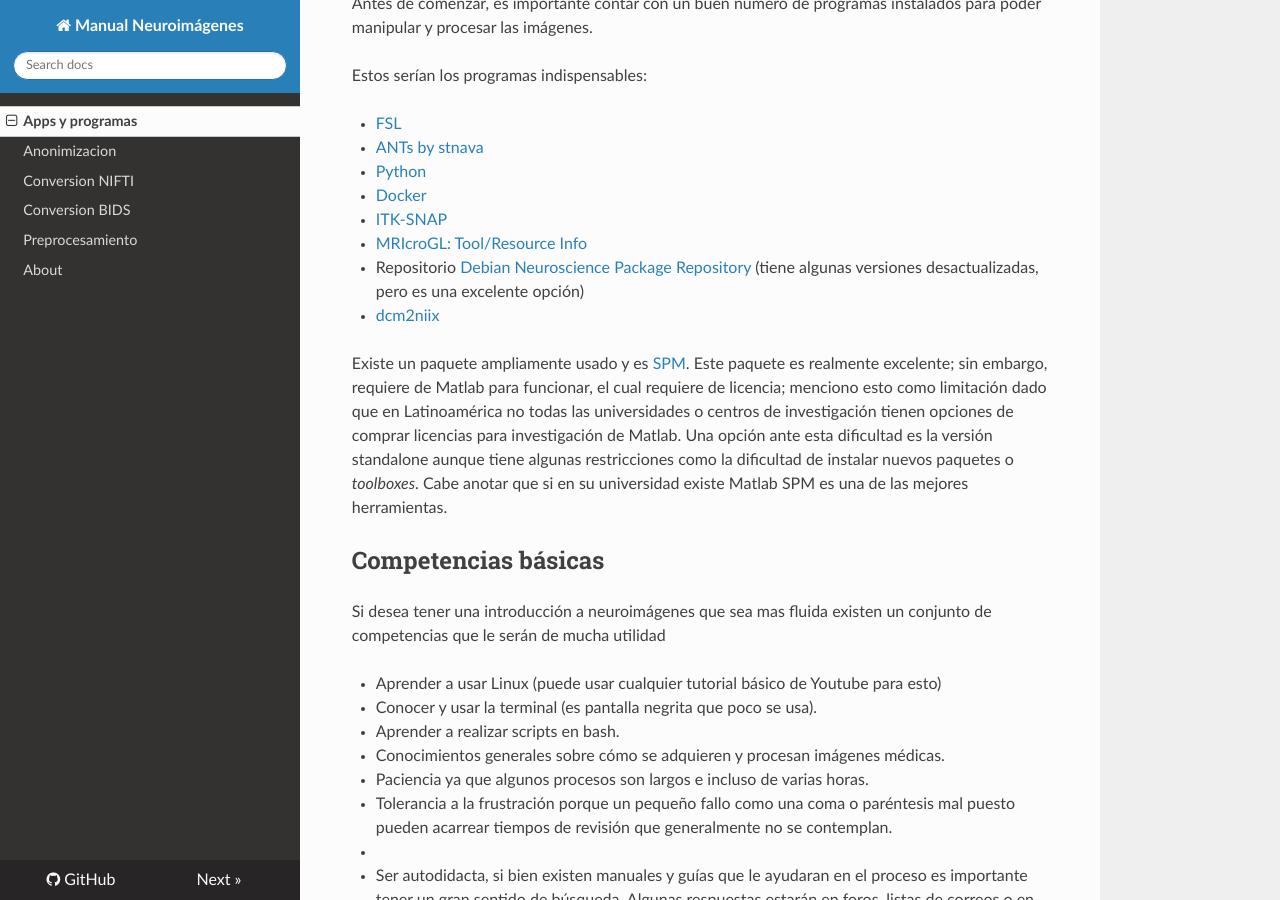
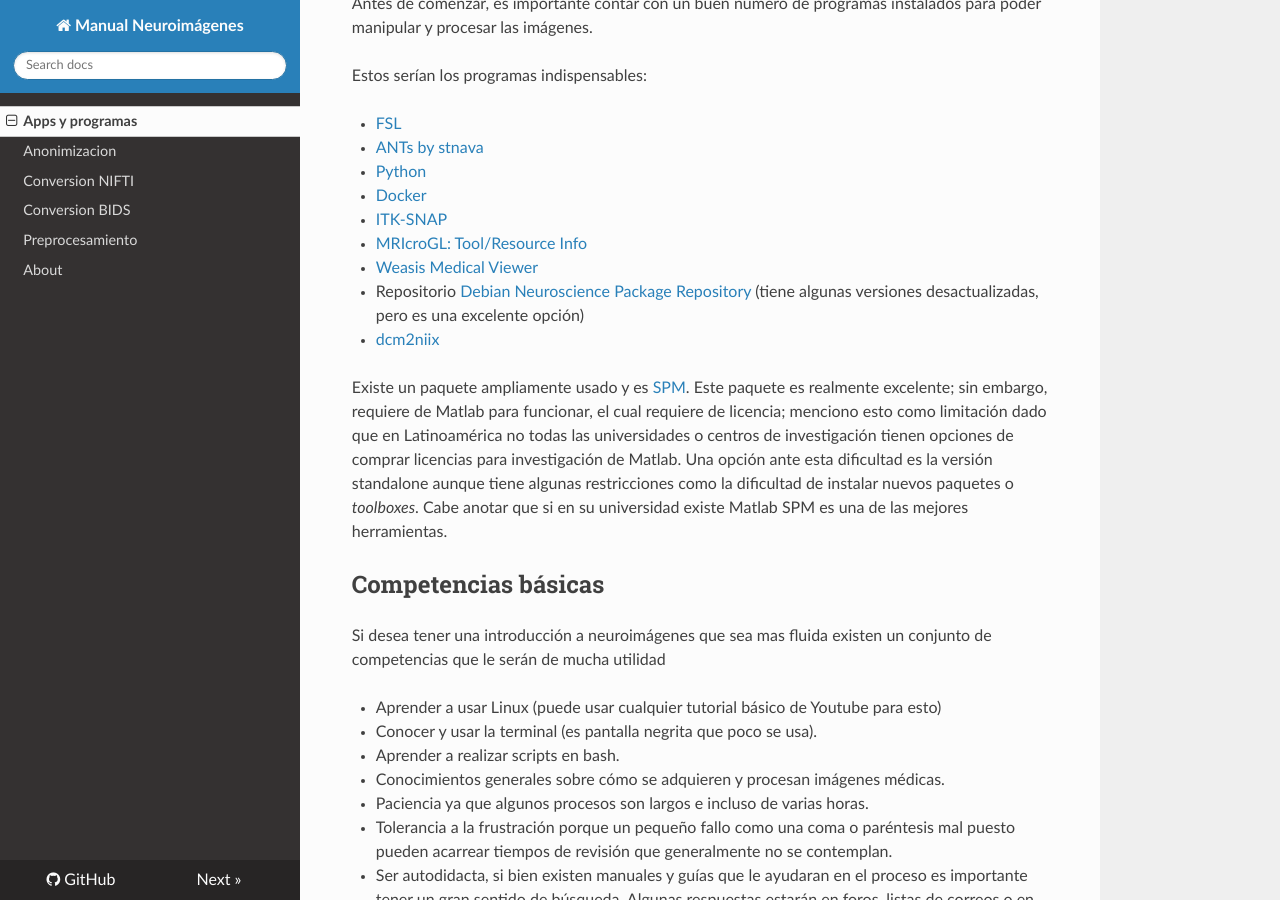
Before and after one commit to pabloreyesg/Scrips-to-MRI, an MkDocs documentation site: the page built from docs/index.md, in a window 1280 px wide and 900 px high, scrolled down 1131 px. Built offline with MkDocs 1.6.1, drawn with Linux system fonts in a browser that asks for light colours; nearby versions of some CDN libraries.

Commit message:
Update index.md

```diff
--- a/docs/index.md
+++ b/docs/index.md
@@ -34,6 +34,8 @@ Estos serían los programas indispensables:
 
 - [MRIcroGL: Tool/Resource Info](https://www.nitrc.org/projects/mricrogl/)
 
+- [Weasis Medical Viewer](https://nroduit.github.io/en/)
+
 - Repositorio [Debian Neuroscience Package Repository](https://neuro.debian.net/) (tiene algunas versiones desactualizadas, pero es una excelente opción)
 
 - [dcm2niix](https://github.com/rordenlab/dcm2niix)
@@ -56,8 +58,6 @@ Si desea tener una introducción a neuroimágenes que sea mas fluida existen un
 
 - Tolerancia a la frustración porque un pequeño fallo como una coma o paréntesis mal puesto pueden acarrear tiempos de revisión que generalmente no se contemplan.
 
--
-
 - Ser autodidacta, si bien existen manuales y guías que le ayudaran en el proceso es importante tener un gran sentido de búsqueda. Algunas respuestas estarán en foros, listas de correos  o en páginas web bien sea que esten actualizadas o no.
 
 - Realice siempre los ejemplos que dan los programas y compare sus resultados con el esperado.
```
